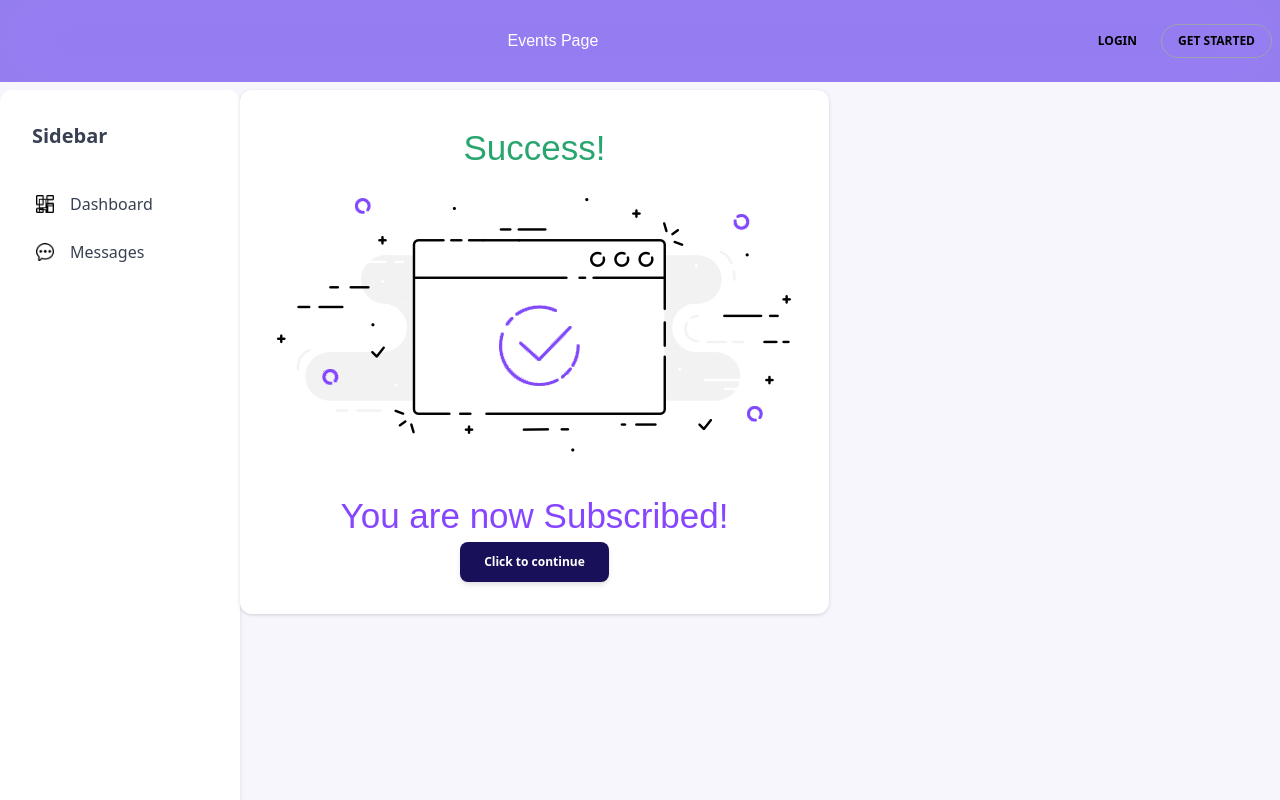
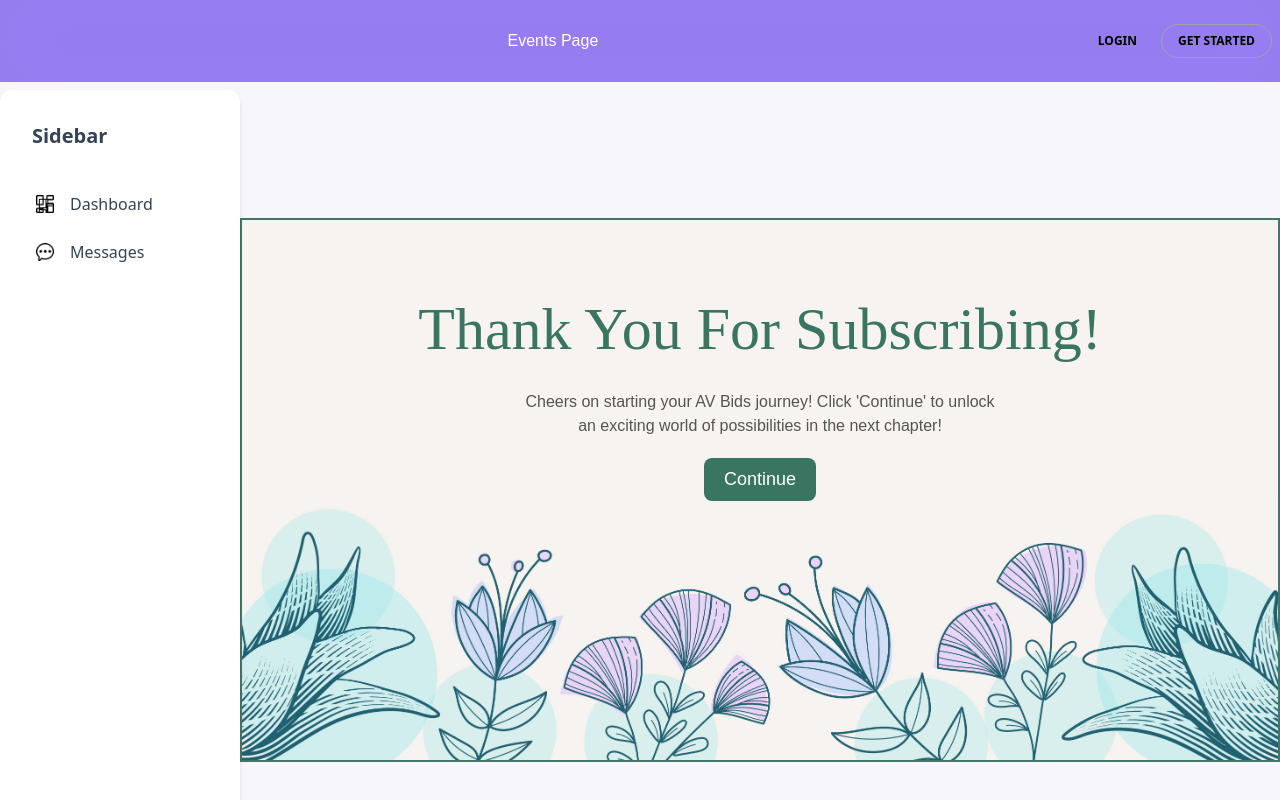
Before and after one commit to prathibha97/AV-BIDS, a React (Create React App) app in the folder client/: page /billing/success in a window 1280 px wide. Built offline with nearby package versions, Linux system fonts and the light colour scheme; sample sign-in values are in the browser's storage.

Commit message:
subscribe success message UI updated

```diff
--- a/client/src/components/carousel.tsx
+++ b/client/src/components/carousel.tsx
@@ -156,7 +156,7 @@ const Carousel: React.FC<CarouselProps> = ({ data }) => {
                           </div>
 
                           <div className="col-span-8 self-center">
-                            <h2 className="text-[18px] mb-2 text-left">
+                            <h2 className="text-[18px] mb-2 text-left truncate">
                               {event.title}
                             </h2>
                           </div>
@@ -200,12 +200,12 @@ const Carousel: React.FC<CarouselProps> = ({ data }) => {
                     <MdBookmarkBorder className="text-[26px] text-[#C5BDBD] " />
                   </div> */}
 
-                    <h6 className="text-[18px] mb-2">
+                    <h6 className="text-[18px] mb-2 truncate">
                       {event.eventCategory}, {event.eventSubCategory}
                     </h6>
 
                     <div className="flex items-center gap-2 mb-6">
-                      <p>
+                      <p className="truncate">
                         {event.address.city}, {event.address.state}
                       </p>
                       <MdLens className="text-[#D8D0FA] text-[15px]" />
@@ -220,7 +220,7 @@ const Carousel: React.FC<CarouselProps> = ({ data }) => {
                           parseISO(event.proposalDueDate),
                           currentDate
                         ) === 0 ? (
-                        <p className="text-[15px]">Closing today</p>
+                        <p className="text-[15px] truncate">Closing today</p>
                       ) : (
                         <p className="text-[15px]">
                           {differenceInDays(
--- a/client/src/components/notification-bell.tsx
+++ b/client/src/components/notification-bell.tsx
@@ -81,7 +81,7 @@ const NotificationBell = () => {
               {unreadCount}
             </span>
           )}
-          <MdNotifications className="text-[30px] sm:text-[35px] text-black" />
+          <MdNotifications className="text-[25px] sm:text-[30px] text-black" />
         </div>
       </PopoverHandler>
       <PopoverContent>
--- a/client/src/index.css
+++ b/client/src/index.css
@@ -4,9 +4,12 @@
 @import url("https://fonts.googleapis.com/css2?family=Poppins:ital,wght@0,100;0,200;0,300;0,400;0,500;0,600;0,700;0,800;0,900;1,100;1,200;1,300;1,400;1,500;1,600;1,700;1,800;1,900&display=swap");
 @import url("https://fonts.googleapis.com/css2?family=Inter:wght@100;200;300;400;500;600;700;800;900&display=swap");
 
+@import url("https://fonts.googleapis.com/css2?family=Sevillana&display=swap");
+
 .font-poppins {
   font-family: "Poppins", sans-serif;
 }
+
 h1 {
   font-family: "Poppins", sans-serif;
   @apply font-extrabold text-3xl md:text-4xl lg:text-5xl xl:text-6xl leading-normal lg:leading-snug xl:leading-snug;
@@ -19,6 +22,10 @@ h2 {
 h4 {
   font-family: "Inter", sans-serif;
   font-weight: 700;
+}
+
+h5 {
+  font-family: "Sevillana", cursive;
 }
 h6 {
   font-family: "Inter", sans-serif;
--- a/client/src/layout/home-layout-dash.tsx
+++ b/client/src/layout/home-layout-dash.tsx
@@ -31,7 +31,6 @@ const HomeLayout = () => {
             <Drawer open={open} onClose={closeDrawer} className="p-1 w-min">
               <div className="mb-6 flex items-center justify-between">
                 <div>
-                  {" "}
                   <IconButton
                     variant="text"
                     color="blue-gray"
--- a/client/src/layout/top-nav.tsx
+++ b/client/src/layout/top-nav.tsx
@@ -105,7 +105,7 @@ export function TopNav() {
         <img
           src={Navbutton}
           alt="navbar_toggle"
-          className="h-6 w-6 hover:bg-transparent focus:bg-transparent active:bg-transparent lg:hidden"
+          className="h-6 w-6 flex items-center hover:bg-transparent focus:bg-transparent active:bg-transparent lg:hidden"
           onClick={() => setOpenNav(!openNav)}
         />
       </div>
--- a/client/src/pages/billing/success.tsx
+++ b/client/src/pages/billing/success.tsx
@@ -1,20 +1,22 @@
-import { Button, Spinner } from '@material-tailwind/react';
-import React, { useState } from 'react';
-import { useGetCurrentUser } from '../../app/hooks/useUser';
-import Subscribed from '../../assets/17_billing/subscribed.png';
-import api from '../../utils/api';
-import { useAppDispatch, useAppSelector } from '../../app/hooks';
-import { setUser } from '../../app/features/user/userSlice';
-import { useNavigate } from 'react-router-dom';
-import { RootState } from '../../app/store';
-import { clearAll } from '../../app/features/stripe/stripeSlice';
+import { Button, Spinner } from "@material-tailwind/react";
+import React, { useState } from "react";
+import { useGetCurrentUser } from "../../app/hooks/useUser";
+import Subscribed from "../../assets/17_billing/subscribed.png";
+import Success_img from "../../assets/17_billing/success_page.png";
+import api from "../../utils/api";
+import { useAppDispatch, useAppSelector } from "../../app/hooks";
+import { setUser } from "../../app/features/user/userSlice";
+import { useNavigate } from "react-router-dom";
+import { RootState } from "../../app/store";
+import { clearAll } from "../../app/features/stripe/stripeSlice";
+
 interface SuccessPageProps {}
 
 const SuccessPage: React.FC<SuccessPageProps> = () => {
   const [loading, setLoading] = useState(false);
   const user = useGetCurrentUser();
-  const dispatch = useAppDispatch()
-  const navigate = useNavigate()
+  const dispatch = useAppDispatch();
+  const navigate = useNavigate();
   const subscriptionId = useAppSelector(
     (state: RootState) => state.stripe?.subscription?.subscriptionId
   );
@@ -23,29 +25,25 @@ const SuccessPage: React.FC<SuccessPageProps> = () => {
     (state: RootState) => state.stripe?.plan?.product?.id
   );
 
-  const priceId = useAppSelector(
-    (state: RootState) => state.stripe?.plan?.id
-  );
-
+  const priceId = useAppSelector((state: RootState) => state.stripe?.plan?.id);
 
   const updateUserSubscription = async () => {
     setLoading(true);
     try {
       const { data } = await api.put(`/users/${user?._id}`, {
         subscription: {
-          plan: 'PREMIUM',
+          plan: "PREMIUM",
           startDate: new Date(),
           subscriptionId,
           productId,
           priceId,
-          customerId: user?.subscription.customerId
+          customerId: user?.subscription.customerId,
         },
       });
-      localStorage.setItem('userInfo', JSON.stringify(data.user));
+      localStorage.setItem("userInfo", JSON.stringify(data.user));
       dispatch(setUser(data.user));
       dispatch(clearAll());
-      navigate('/billing');
-
+      navigate("/billing");
     } catch (error) {
       console.log(error);
     } finally {
@@ -53,33 +51,62 @@ const SuccessPage: React.FC<SuccessPageProps> = () => {
     }
   };
   return (
-    <div>
-      <div className='flex items-center justify-center'>
-        <section className='bg-[#fff] px-8 py-8 rounded-xl drop-shadow mb-6 flex flex-col items-center justify-center'>
-          <p className='text-[#29a56f] text-[35px] text-center mb-4'>
-            Success!
+    <div className="container mx-auto w-max">
+      <div className="flex items-center justify-center h-screen">
+        <section className="bg-[#f7f3f0] border-2 border-[#427768] pt-16">
+          <h5 className="text-[#3a7561] text-[60px] text-center mb-4 font-abv text-abv">
+            Thank You For Subscribing!
+          </h5>
+
+          <p className="text-[#535550] text-center">
+            Cheers on starting your AV Bids journey! Click 'Continue' to unlock
+            <br></br>
+            an exciting world of possibilities in the next chapter!
           </p>
 
-          <div className='flex items-center justify-center'>
+          <div className="flex justify-center mt-5 ">
+            <div
+              className="bg-[#3a7561] text-[18px] py-2 px-5 w-max rounded-lg text-white cursor-pointer"
+              onClick={() => updateUserSubscription()}
+            >
+              <div className="flex items-center gap-1 ">
+                {loading && <Spinner className="mr-3 h-4 w-4" />}
+                <p>Continue</p>
+              </div>
+            </div>
+          </div>
+
+          {/* <div className="flex items-center justify-center">
             <img
               src={Subscribed}
-              alt='aad'
-              className='object-scale-down mb-8'
+              alt="aad"
+              className="object-scale-down mb-8"
+            />
+          </div> */}
+
+          {/* <p className="text-[#8645ff] text-[35px] text-center">
+            You are now Subscribed!
+          </p> */}
+
+          {/* <h5 className="text-[35px]">heloooooooooooooooooooo</h5> */}
+
+          {/* <Button
+            onClick={() => updateUserSubscription()}
+            className="bg-primary normal-case"
+          >
+            <div className="flex items-center">
+              {loading && <Spinner className="mr-3 h-4 w-4" />}
+              Click to continue
+            </div>
+          </Button> */}
+
+          <div className="">
+            <img
+              src={Success_img}
+              alt="aad"
+              className="object-scale-down w-full"
             />
           </div>
-
-          <p className='text-[#8645ff] text-[35px] text-center'>
-            You are now Subscribed!
-          </p>
-          <Button
-            onClick={() => updateUserSubscription()}
-            className='bg-primary normal-case'
-          >
-            <div className='flex items-center'>
-              {loading && <Spinner className='mr-3 h-4 w-4' />}
-              Click to continue
-            </div>
-          </Button>
         </section>
       </div>
     </div>
--- a/client/src/pages/dashboard/index.tsx
+++ b/client/src/pages/dashboard/index.tsx
@@ -35,7 +35,7 @@ function Index() {
         <EditProfile user={user} />
       </div>
 
-      <div>
+      <div className="overflow-x-auto md:overflow-x-hidden mb-2 sm:mb-0">
         <MemberTable user={user} />
       </div>
 
```
Also changed, not shown: client/src/components/profile-menu.tsx (+35 -35 lines), client/src/assets/17_billing/success_page.png (added).
